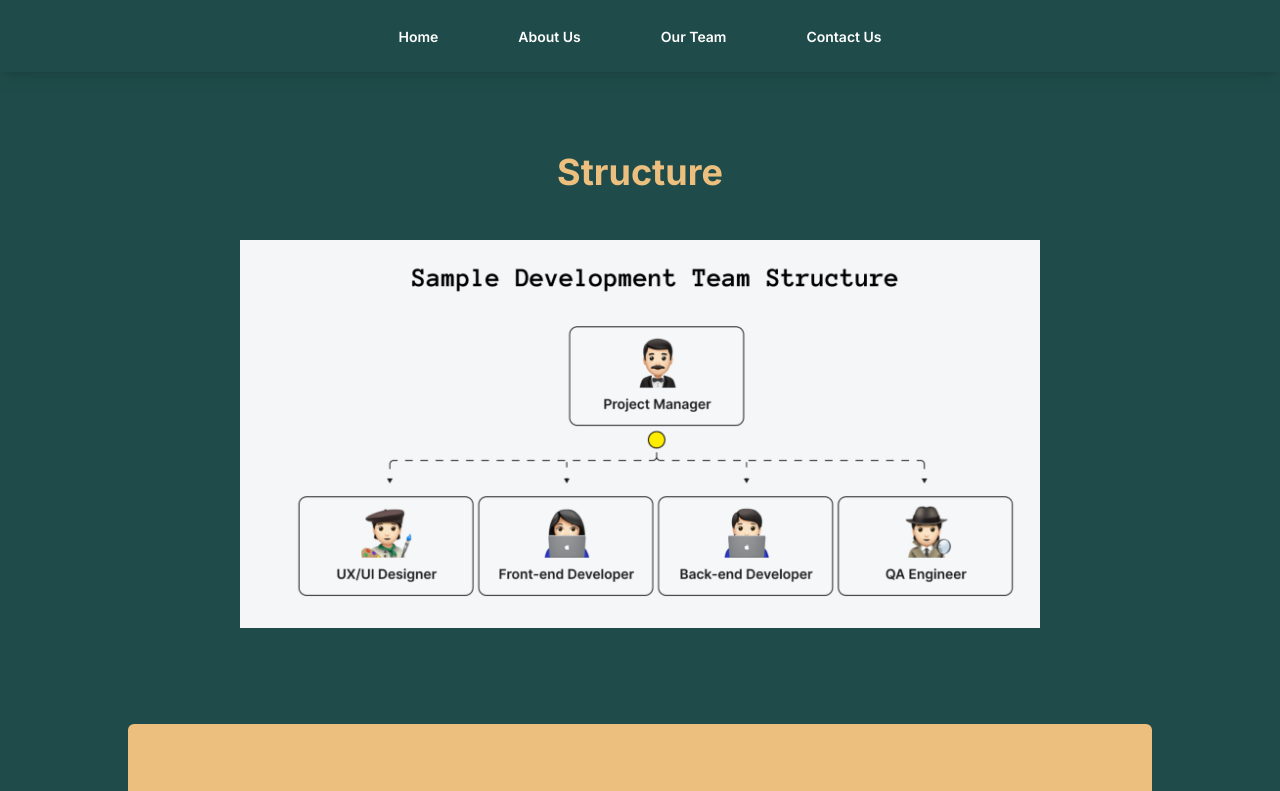
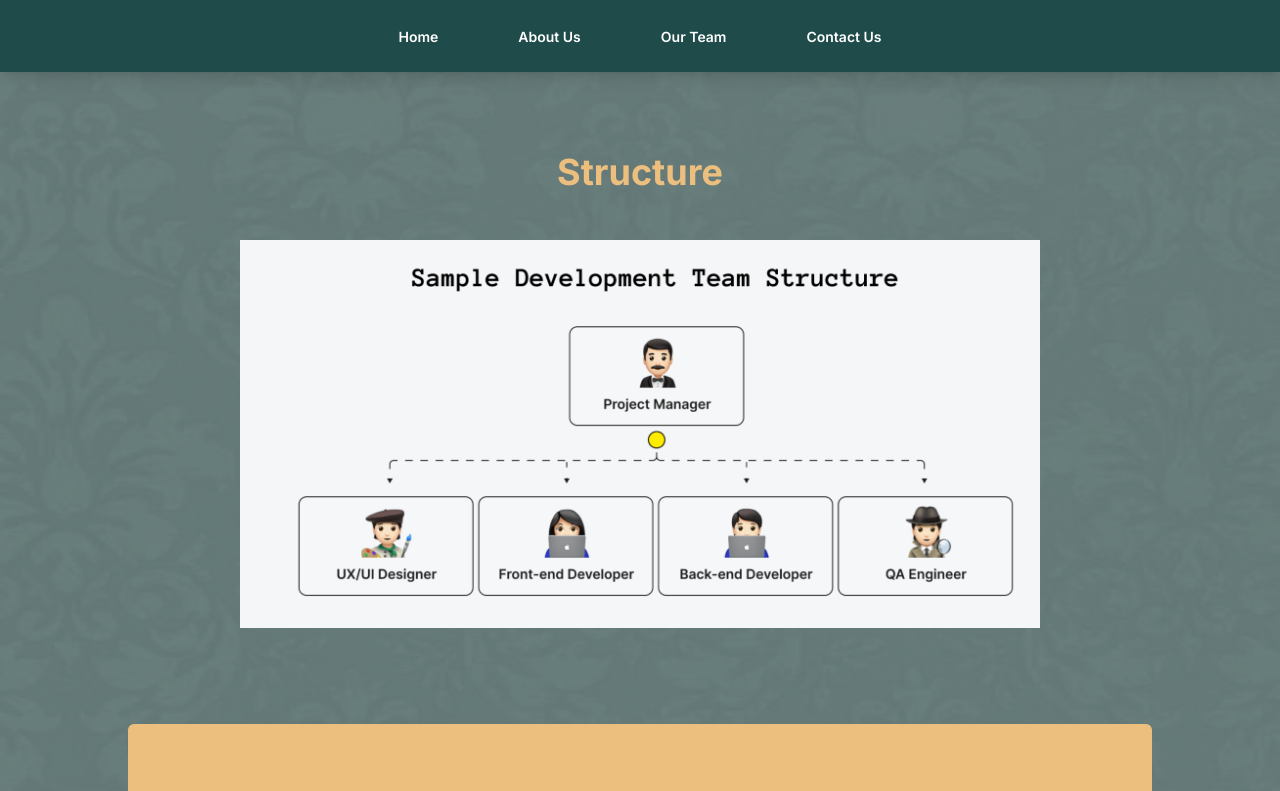
Before and after one commit to nuansacp2025/nuansa-web, a Next.js app: page /our-team in a window 1280 px wide. Shown: the top 791 px of the page. Built offline with nearby package versions, Linux system fonts and the light colour scheme.

Commit message:
Add background on our team page

```diff
--- a/app/our-team/page.tsx
+++ b/app/our-team/page.tsx
@@ -3,10 +3,12 @@
 import Image from "next/image";
 import TeamCard from "../components/our-team/team-card";
 import { FadeInDiv } from "../components/animations";
+import { ScrollableBackground } from "../components/background";
 
 export default function Page() {
   return (
-    <main className="min-h-screen bg-green-a">
+    <main className="min-h-screen">
+      <ScrollableBackground src={'/images/our-team/background.png'} height={1920} />
       <section className="py-12 px-16 md:py-20 md:px-32">
         <FadeInDiv className="w-full flex flex-col items-center">
           <h2 className="text-3xl md:text-4xl pb-8 md:pb-12 font-bold text-orange-a">
```
Also changed, not shown: public/images/our-team/background.png (added).
